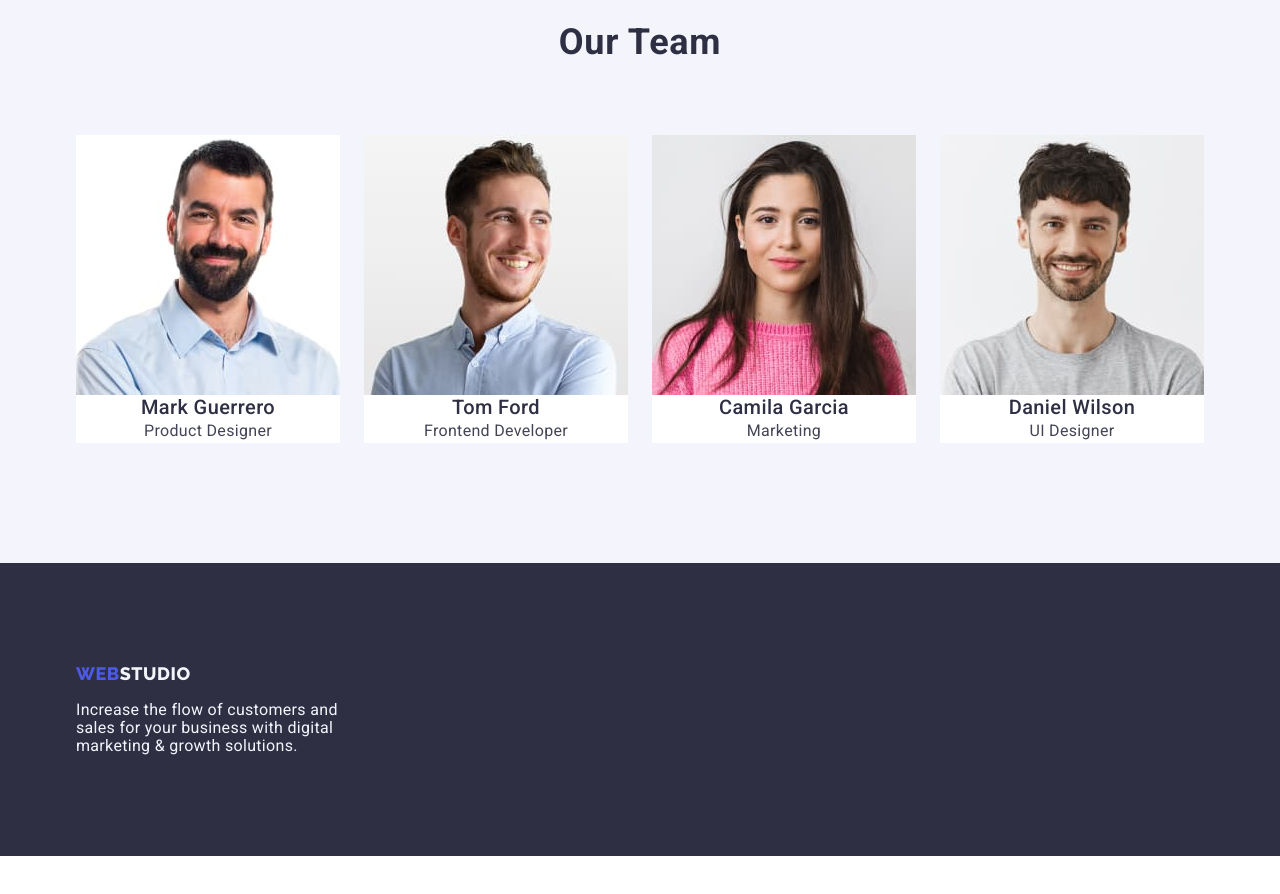
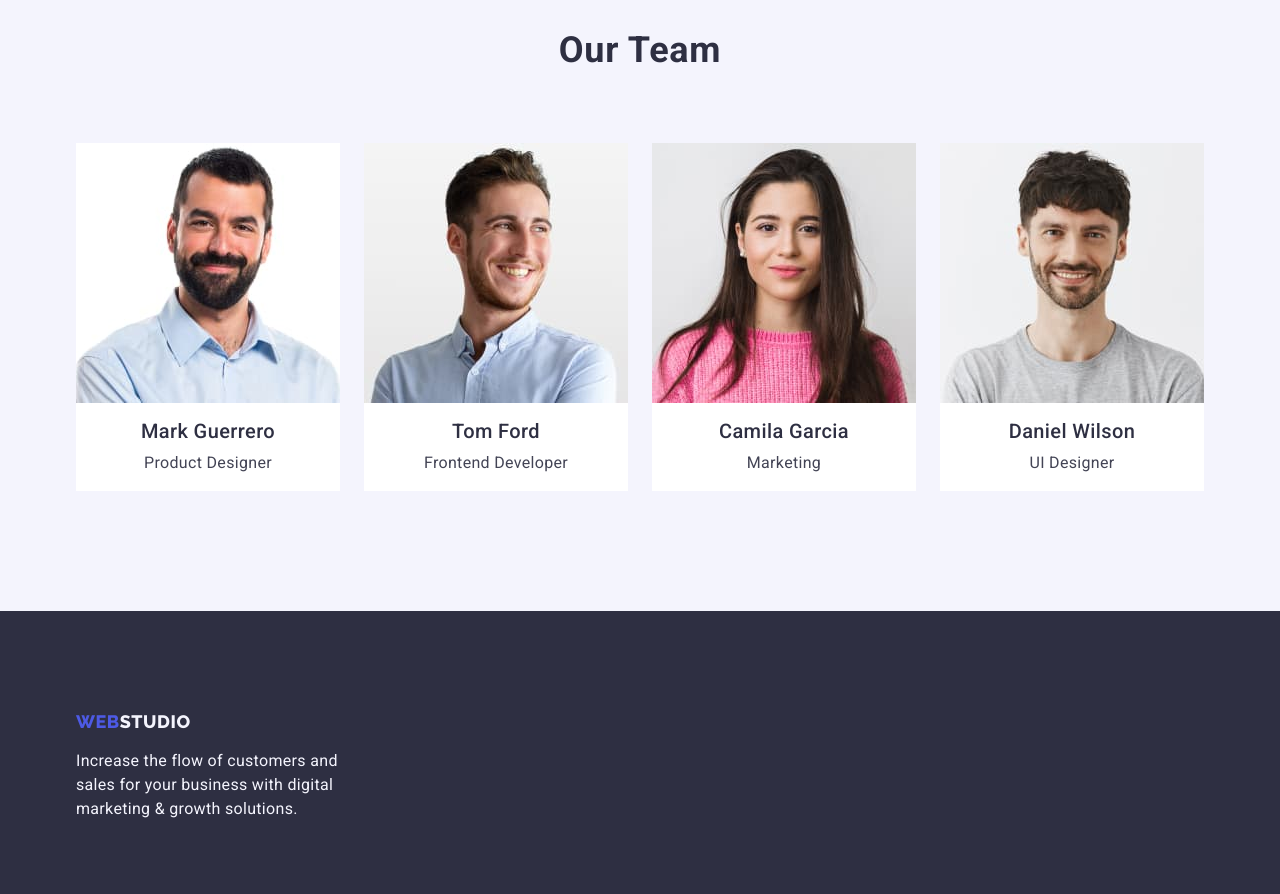
Before and after one commit to ValentynHromadskyi/goit-markup-hw-03, a plain HTML site: page index.html in a window 1280 px wide. Shown: the part 1380-2274 px from the top of the page. Before the commit the page ends 2236 px from the top, so only its background shows below. Drawn offline with nearby package versions, Linux system fonts and the light colour scheme.

Commit message:
hw-03-v1.1

```diff
--- a/css/styles.css
+++ b/css/styles.css
@@ -178,11 +178,11 @@ header {
 }
 
 .company-values-list > .item {
-  display: block;
   width: calc((100% - 72px) / 4);
 }
 
 .company-values-title {
+  margin-bottom: 8px;
   font-weight: 500;
   font-size: 20px;
   line-height: 1.2;
@@ -204,6 +204,9 @@ header {
   gap: 0 24px;
   list-style-type: none;
 }
+.products .item {
+width: calc((100% - 48px) / 3);
+}
 
 .team-list {
   display: flex;
@@ -214,6 +217,7 @@ header {
 .team .team-item {
   background-color: var(--hero-text);
   align-items: center;
+  width: calc((100% - 72px) / 4);
 }
 
 .team {
@@ -222,6 +226,9 @@ header {
   padding-bottom: 120px;
 }
 
+.team .card-content {
+  padding: 16px 32px;
+}
 .products-title,
 .team-title {
   font-size: 36px;
@@ -234,6 +241,7 @@ header {
 }
 
 .team-item-title {
+  margin-bottom: 8px;
   text-align: center;
   font-weight: 500;
   font-size: 20px;
@@ -258,6 +266,7 @@ header {
   color: var(--foother-text);
 }
 .foother-text {
+  line-height: 1.5;
   margin-top: 16px;
   width: 264px;
 }
@@ -309,6 +318,7 @@ header {
 }
 
 .card-title {
+  margin-bottom: 8px;
   font-weight: 500;
   font-size: 20px;
   line-height: 1.2;
--- a/index.html
+++ b/index.html
@@ -106,7 +106,7 @@
         <div class="container">
           <h2 class="products-title">What are we doing</h2>
           <ul class="products-list list">
-            <li>
+            <li class="item">
               <img
                 width="360"
                 src="./images/pc.jpg"
@@ -140,8 +140,9 @@
                 src="./images/portreit-mark-guerrero.jpg"
                 alt="portreit Mark Guerrero"
               />
-              <h3 class="team-item-title">Mark Guerrero</h3>
+              <div class="card-content"> <h3 class="team-item-title">Mark Guerrero</h3>
               <p class="team-text">Product Designer</p>
+            </div>
             </li>
             <li class="team-item">
               <img
@@ -149,8 +150,9 @@
                 src="./images/portreit-tom-ford.jpg"
                 alt="portreit Tom Ford"
               />
-              <h3 class="team-item-title">Tom Ford</h3>
+              <div class="card-content"> <h3 class="team-item-title">Tom Ford</h3>
               <p class="team-text">Frontend Developer</p>
+            </div>
             </li>
             <li class="team-item">
               <img
@@ -158,17 +160,20 @@
                 src="./images/portreit-camila-garcia.jpg"
                 alt="portreit Camila Garcia"
               />
-              <h3 class="team-item-title">Camila Garcia</h3>
+              <div class="card-content"> <h3 class="team-item-title">Camila Garcia</h3>
               <p class="team-text">Marketing</p>
+            </div>
             </li>
+
             <li class="team-item">
               <img
                 width="264"
                 src="./images/portrait-daniel-wilson.jpg"
                 alt="portrait Daniel Wilson"
               />
-              <h3 class="team-item-title">Daniel Wilson</h3>
+              <div class="card-content"> <h3 class="team-item-title">Daniel Wilson</h3>
               <p class="team-text">UI Designer</p>
+            </div>
             </li>
           </ul>
         </div>
```
